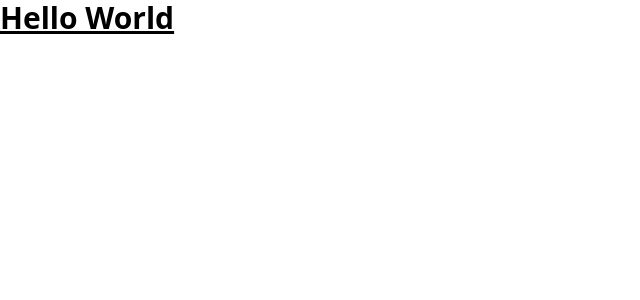
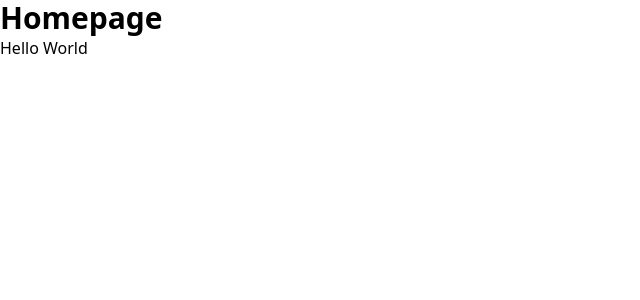
Before and after one commit to levpopov1/startpage, a React (Vite) app: page / in a window 1280 px wide. Shown: the top 300 px of the page, without its empty margins (0-640 px from the left). Built offline with nearby package versions, Linux system fonts and the light colour scheme.

Commit message:
initial router setup

```diff
--- a/src/App.tsx
+++ b/src/App.tsx
@@ -1,8 +1,20 @@
+import { BrowserRouter as Router, Routes, Route } from 'react-router-dom';
+import Main from './views/Main';
+import NotFound from './views/NotFound';
+import Home from './pages/Home';
+
 function App() {
   return (
-    <div className="App">
-      <h1 className="text-3xl font-bold underline">Hello World</h1>
-    </div>
+    <Router>
+      <div className="App">
+        <Routes>
+          <Route path="/" element={<Main />}>
+            <Route index element={<Home />} />
+            <Route path="*" element={<NotFound />} />
+          </Route>
+        </Routes>
+      </div>
+    </Router>
   );
 }
 
--- /dev/null
+++ b/src/pages/Home.tsx
@@ -0,0 +1,10 @@
+function Home() {
+  return (
+    <div className="home">
+      <h1 className="text-3xl font-bold">Homepage</h1>
+      <p>Hello World</p>
+    </div>
+  );
+}
+
+export default Home;
--- /dev/null
+++ b/src/views/Main.tsx
@@ -0,0 +1,11 @@
+import { Outlet } from 'react-router-dom';
+
+function Main() {
+  return (
+    <div className="main">
+      <Outlet />
+    </div>
+  );
+}
+
+export default Main;
--- /dev/null
+++ b/src/views/NotFound.tsx
@@ -0,0 +1,12 @@
+import { Link } from 'react-router-dom';
+
+function NotFound() {
+  return (
+    <div className="404">
+      <h1>404 - Page Not Found!</h1>
+      <Link to="/">Go Home</Link>
+    </div>
+  );
+}
+
+export default NotFound;
```
